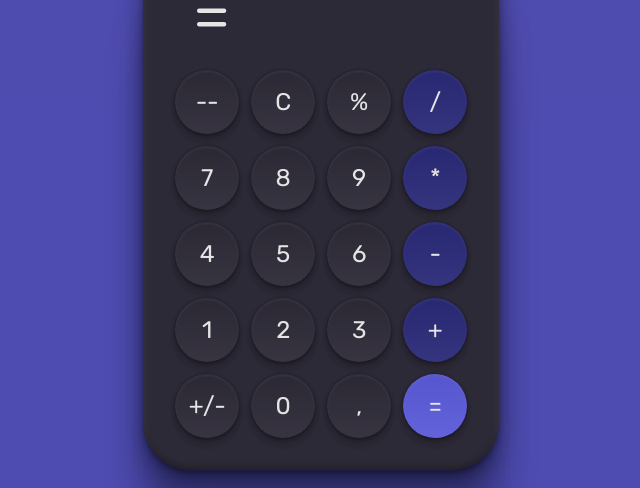
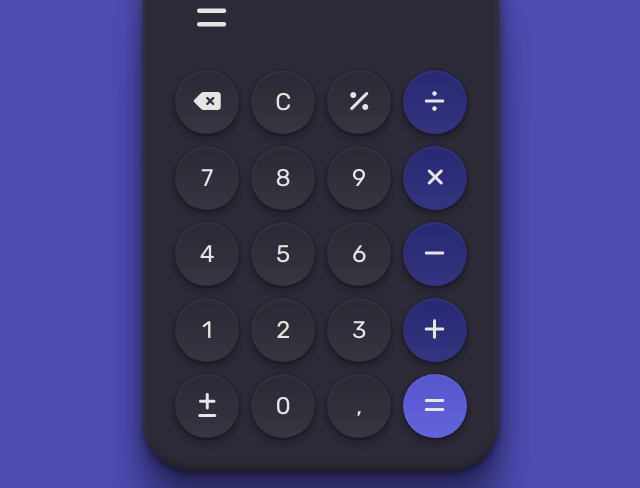
Before and after one commit to DaviGF02/Portfolio, a Vue app: page / in a window 1280 px wide. Shown: the part 195-683 px from the top of the page, without its empty margins (319-959 px from the left). Built offline with nearby package versions, Linux system fonts and the light colour scheme.

Commit message:
add icons in calculator

```diff
--- a/src/components/Calculator.vue
+++ b/src/components/Calculator.vue
@@ -9,26 +9,26 @@
         </div>
       </div>
       <div id="calculatorKeyboard">
-        <button>--</button>
+        <button><i class="fa-solid fa-delete-left"></i></button>
         <button>C</button>
-        <button>%</button>
-        <button class="tertiary">/</button>
+        <button><i class="fa-solid fa-percent"></i></button>
+        <button class="tertiary"><i class="fa-solid fa-divide"></i></button>
         <button>7</button>
         <button>8</button>
         <button>9</button>
-        <button class="tertiary">*</button>
+        <button class="tertiary"><i class="fa-solid fa-xmark"></i></button>
         <button>4</button>
         <button>5</button>
         <button>6</button>
-        <button class="tertiary">-</button>
+        <button class="tertiary"><i class="fa-solid fa-minus"></i></button>
         <button>1</button>
         <button>2</button>
         <button>3</button>
-        <button class="tertiary">+</button>
-        <button>+/-</button>
+        <button class="tertiary"><i class="fa-solid fa-plus"></i></button>
+        <button><i class="fa-solid fa-plus-minus"></i></button>
         <button>0</button>
         <button>,</button>
-        <button class="quartiary">=</button>
+        <button class="quartiary"><i class="fa-solid fa-equals"></i></button>
       </div>
     </div>
   </div>
```
